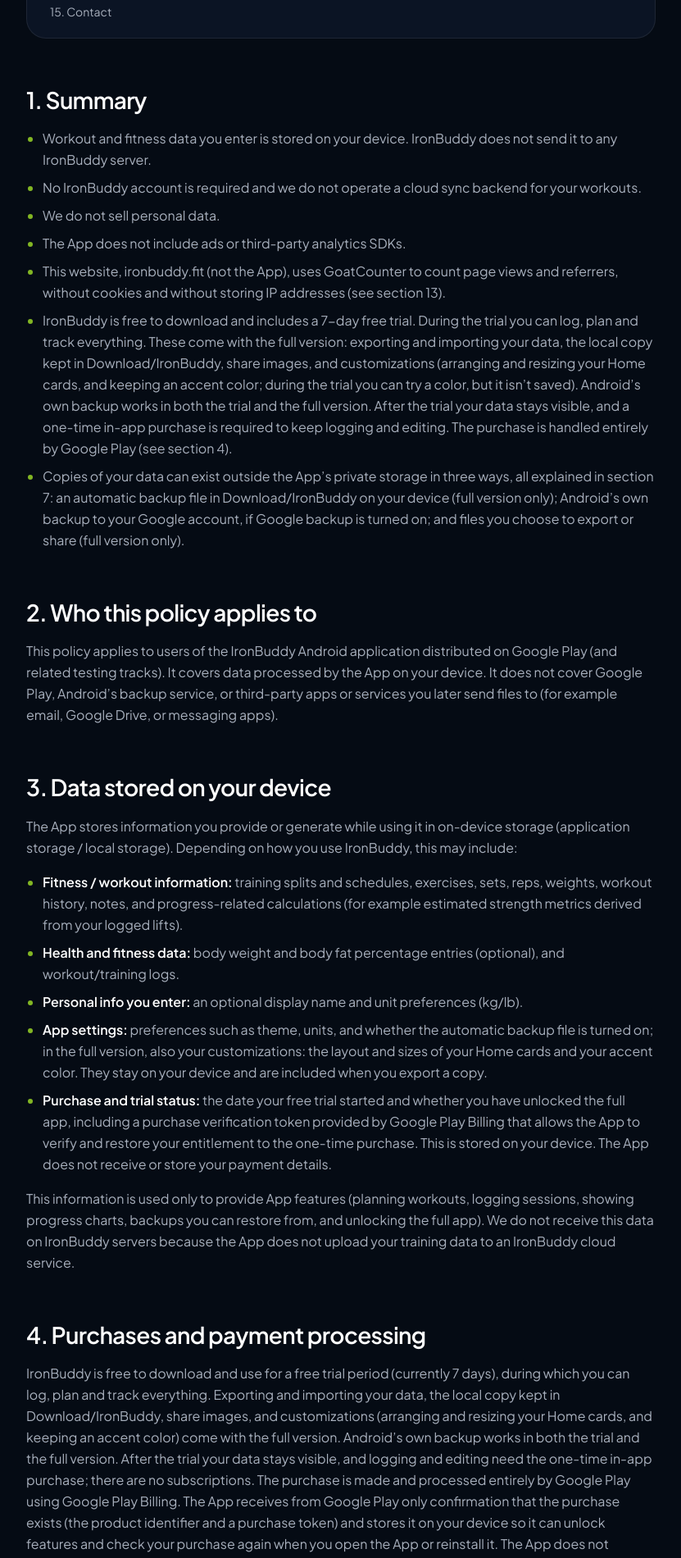
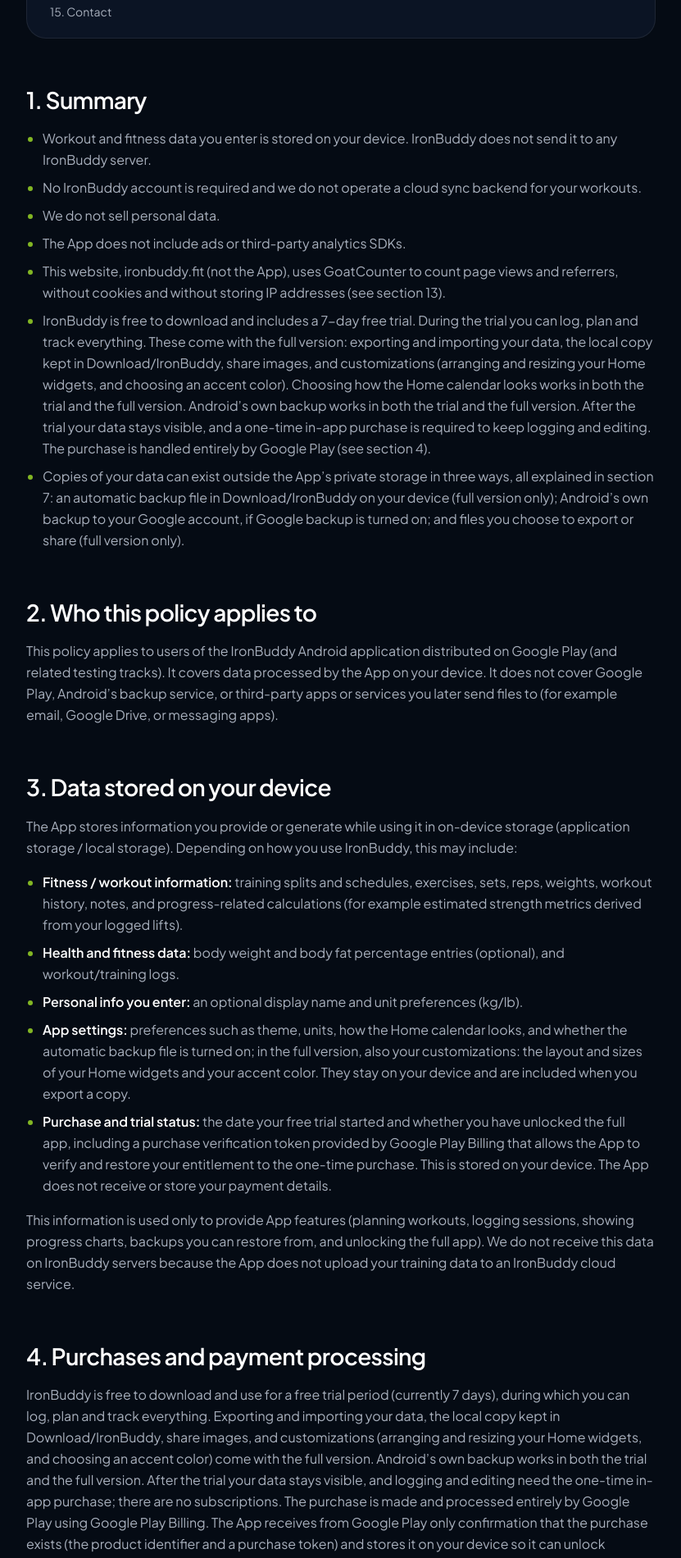
Before and after one commit to ironbuddyapp/ironbuddy-website, a Next.js app: page /privacy in a window 1280 px wide. Shown: the part 880-2780 px from the top of the page at 82% size, without its empty margins (224-1055 px from the left). Built offline with nearby package versions, Linux system fonts and the light colour scheme.

Commit message:
docs(privacy): Home widgets and calendar look, mirrored from the policy repo
Co-Authored-By: Claude Opus 5.5 <noreply@anthropic.com>

```diff
--- a/src/app/privacy/page.tsx
+++ b/src/app/privacy/page.tsx
@@ -18,7 +18,7 @@ export const metadata: Metadata = pageMetadata(pages.privacy);
 
 /*
  * The policy text below is ported verbatim from the source of truth:
- * https://github.com/ironbuddyapp/ironbuddy-privacy-policy (index.html, last updated 11 October 2026).
+ * https://github.com/ironbuddyapp/ironbuddy-privacy-policy (index.html, last updated 15 October 2026).
  * Change the wording there first, then mirror it here and bump `pages.privacy.modified` in src/lib/pages.ts.
  *
  * Exception: the notes about GoatCounter (summary, section 6 and section 13) are about this website only and are
@@ -123,7 +123,7 @@ export default function PrivacyPage() {
               referrers, without cookies and without storing IP addresses (see section 13).
             </li>
             <li>
-              IronBuddy is free to download and includes a 7-day free trial. During the trial you can log, plan and track everything. These come with the full version: exporting and importing your data, the local copy kept in Download/IronBuddy, share images, and customizations (arranging and resizing your Home cards, and keeping an accent color; during the trial you can try a color, but it isn’t saved). Android’s own backup works in both the trial and the full version. After the trial your data stays visible, and a one-time in-app purchase is required to keep logging and editing. The purchase is handled entirely by
+              IronBuddy is free to download and includes a 7-day free trial. During the trial you can log, plan and track everything. These come with the full version: exporting and importing your data, the local copy kept in Download/IronBuddy, share images, and customizations (arranging and resizing your Home widgets, and choosing an accent color). Choosing how the Home calendar looks works in both the trial and the full version. Android’s own backup works in both the trial and the full version. After the trial your data stays visible, and a one-time in-app purchase is required to keep logging and editing. The purchase is handled entirely by
               Google Play (see section 4).
             </li>
             <li>
@@ -164,9 +164,9 @@ export default function PrivacyPage() {
               preferences (kg/lb).
             </li>
             <li>
-              <Strong>App settings:</Strong> preferences such as theme, units, and whether the
+              <Strong>App settings:</Strong> preferences such as theme, units, how the Home calendar looks, and whether the
               automatic backup file is turned on; in the full version, also your customizations: the
-              layout and sizes of your Home cards and your accent color. They stay on your device and
+              layout and sizes of your Home widgets and your accent color. They stay on your device and
               are included when you export a copy.
             </li>
             <li>
@@ -187,7 +187,7 @@ export default function PrivacyPage() {
 
         <ContentSection id="purchases" title="4. Purchases and payment processing">
           <p>
-            IronBuddy is free to download and use for a free trial period (currently 7 days), during which you can log, plan and track everything. Exporting and importing your data, the local copy kept in Download/IronBuddy, share images, and customizations (arranging and resizing your Home cards, and keeping an accent color) come with the full version. Android’s own backup works in both the trial and the full version. After the trial your data stays visible, and logging and editing need the one-time in-app purchase; there are no
+            IronBuddy is free to download and use for a free trial period (currently 7 days), during which you can log, plan and track everything. Exporting and importing your data, the local copy kept in Download/IronBuddy, share images, and customizations (arranging and resizing your Home widgets, and choosing an accent color) come with the full version. Android’s own backup works in both the trial and the full version. After the trial your data stays visible, and logging and editing need the one-time in-app purchase; there are no
             subscriptions. The purchase is made and processed entirely by Google Play
             using Google Play Billing. The App receives from Google Play only confirmation that the
             purchase exists (the product identifier and a purchase token) and stores it on your
--- a/src/lib/pages.ts
+++ b/src/lib/pages.ts
@@ -536,7 +536,7 @@ export const pages = {
     published: LAUNCH,
     // The app policy text matches the policy repo (last updated 11 October 2026). This page is a day newer because
     // it adds the website-only GoatCounter note, which is not part of the app policy.
-    modified: RELEASE_20,
+    modified: RELEASE_206,
   },
 } as const satisfies Record<string, PageDef>;
 
```
